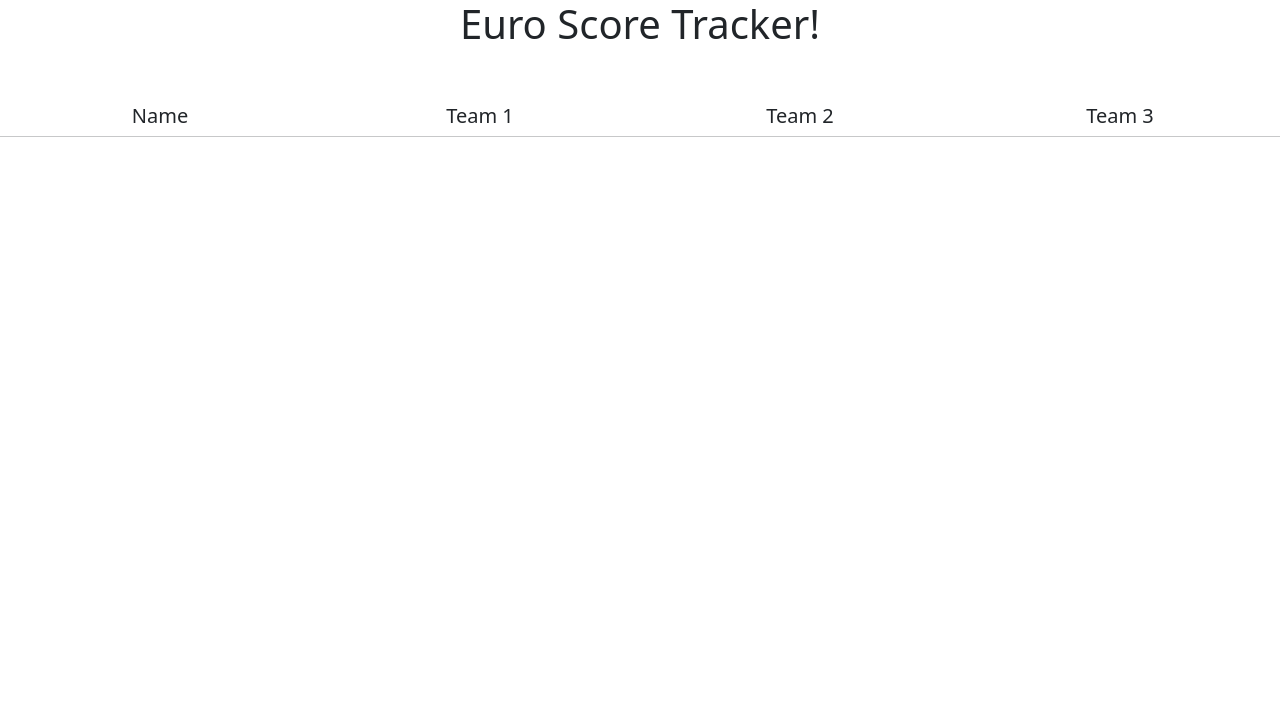
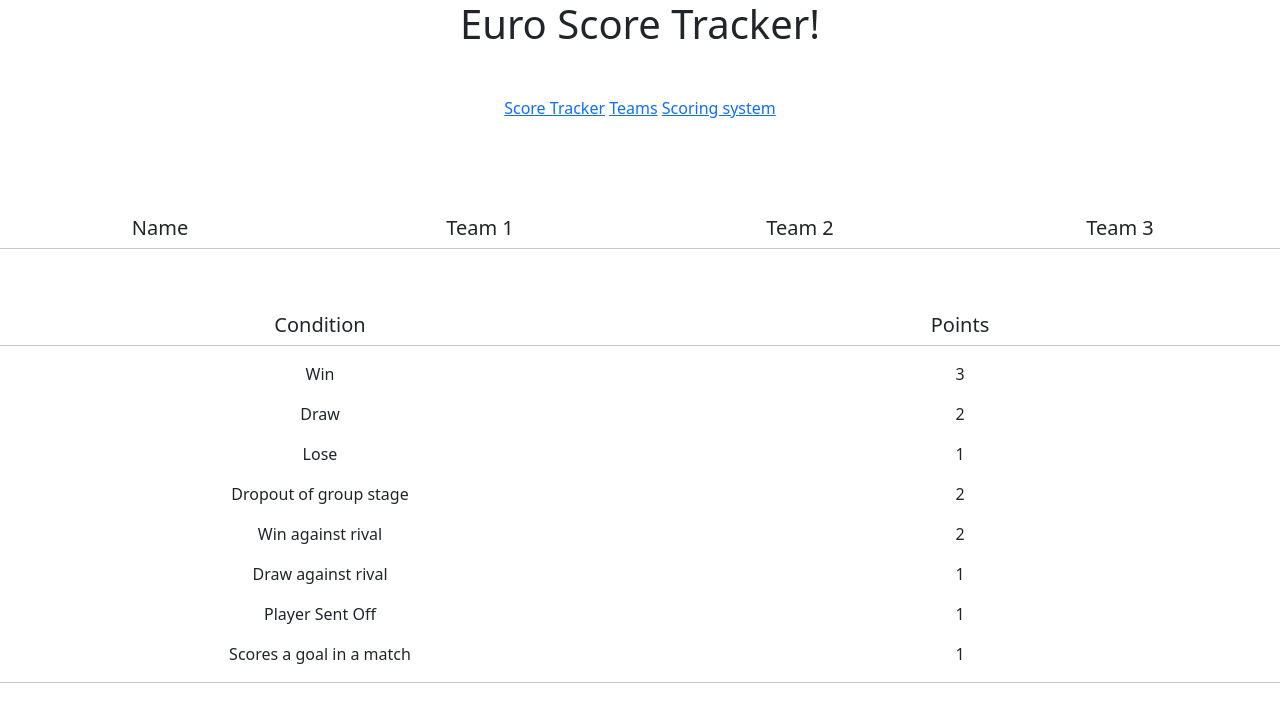
Before and after one commit to cgpalmer/euro_21, a Django app: page / in a window 1280 px wide. Shown: the top 722 px of the page. Run offline with Django 3.2, Linux system fonts and the light colour scheme; data that the repository does not hold is empty; some libraries are stand-ins or nearby versions.

Commit message:
Making score system.

```diff
--- a/home/static/css/base.css
+++ b/home/static/css/base.css
@@ -14,3 +14,7 @@
 .hide{
     display: none;
 }
+
+html {
+  scroll-behavior: smooth;
+}
--- a/home/templates/home/index.html
+++ b/home/templates/home/index.html
@@ -2,9 +2,20 @@
 {% load static %}
 
 {% block content %}
+
+
+
     <h1 class="text-center">Euro Score Tracker!</h1>
+    <div class="inline text-center my-5">
+        <a href="#scores">Score Tracker</a>
+        <a href="#teams">Teams</a>
+        <a href="#scoring_system">Scoring system</a>
+    </div>
+
     <div class="container-fluid">
+
         <div class="row">
+            <a id="scores"></a>
             {% for player in players %}
 
             <div class="col-6 text-center">
@@ -17,7 +28,7 @@
 
                 {% endfor %}
         </div>
-
+        <a id="teams"></a>
         <div class="row mt-5 text-center">
             <div class="col-3"><h5>Name</h5></div>
             <div class="col-3"><h5>Team 1</h5></div>
@@ -33,6 +44,36 @@
         {% endfor %}
 
         </div>
+
+        <a id="scoring_system"></a>
+        <div class="row text-center mt-5">
+
+                <h5  class="col-6">Condition</h5>
+                <h5  class="col-6">Points</h5>
+                <hr>
+
+
+        <div>
+            <div class="row text-center">
+            <div class="col-6"><p>Win</p></div>
+            <div class="col-6"><p>3</p></div>
+            <div class="col-6"><p>Draw</p></div>
+            <div class="col-6"><p>2</p></div>
+            <div class="col-6"><p>Lose</p></div>
+            <div class="col-6"><p>1</p></div>
+            <div class="col-6"><p>Dropout of group stage</p></div>
+            <div class="col-6"><p>2</p></div>
+            <div class="col-6"><p>Win against rival</p></div>
+            <div class="col-6"><p>2</p></div>
+            <div class="col-6"><p>Draw against rival</p></div>
+            <div class="col-6"><p>1</p></div>
+            <div class="col-6"><p>Player Sent Off</p></div>
+            <div class="col-6"><p>1</p></div>
+            <div class="col-6"><p>Scores a goal in a match</p></div>
+            <div class="col-6"><p>1</p></div>
+            </div>
+        </div>
+        <hr>
     </div>
 
 {% endblock %}
```
Also changed, not shown: home/models.py (line endings or trailing spaces).
